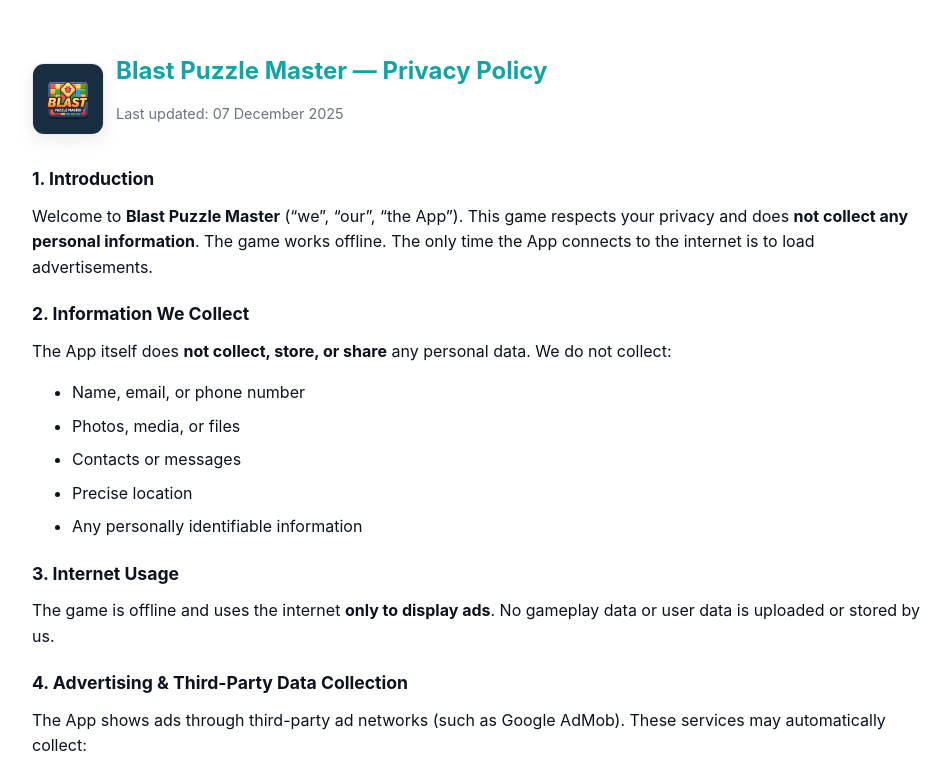
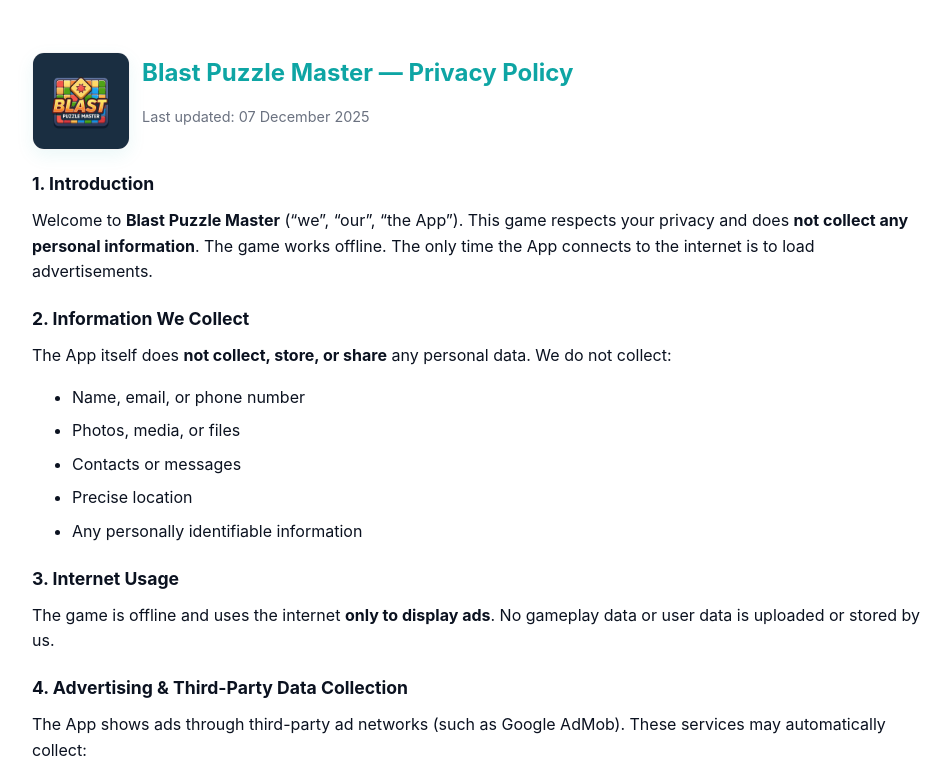
Before and after one commit to Gen-Fun-1/Blast-Puzzle-Master-Privacy, a plain HTML site: page index.html in a window 1280 px wide. Shown: the top 772 px of the page, without its empty margins (158-1109 px from the left). Drawn offline with Linux system fonts and the light colour scheme.

Commit message:
Refactor .hero class for improved styling
Updated the .hero class styles for better responsiveness and appearance.

```diff
--- a/index.html
+++ b/index.html
@@ -50,14 +50,17 @@
       gap:12px;
       margin-bottom:10px;
     }
-    .hero{
-      width:70px;
-      height:70px;
-      object-fit:cover;
-      border-radius:12px;
-      border:1px solid rgba(0,0,0,0.08);
-      box-shadow:0 6px 18px rgba(0,0,0,0.08);
-    }
+        .hero{
+          display:block;
+          width:clamp(48px, 10vw, 96px);
+          height:auto;
+          margin:0;
+          border-radius:12px;
+          object-fit:cover;
+          box-shadow:0 6px 18px rgba(14,165,164,0.08);
+          border:1px solid rgba(6,7,8,0.04);
+          flex:0 0 auto;
+        }
     @media(max-width:600px){
       .top{
         flex-direction:row;
```
